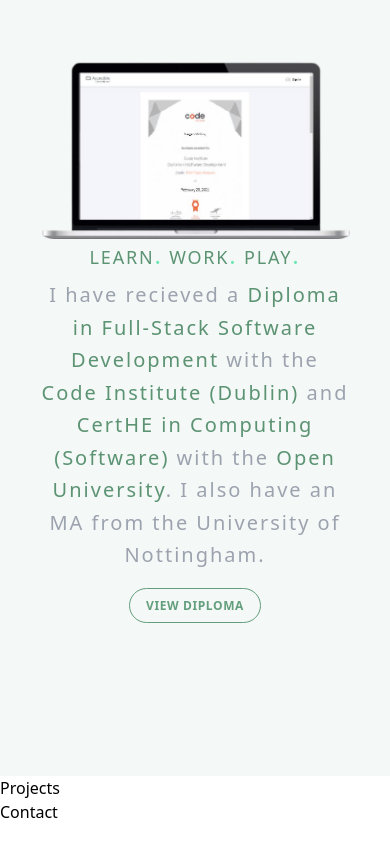
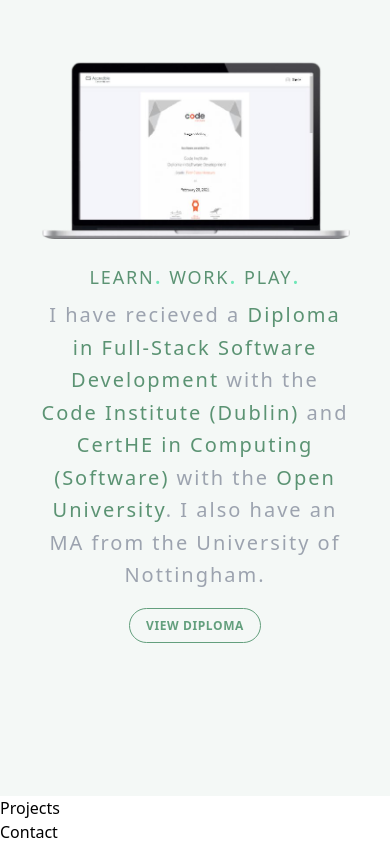
Before and after one commit to mvmolloy/portfolio, a Vue app: page / in a window 390 px wide. Shown: the part 1353-2197 px from the top of the page. Built offline with nearby package versions, Linux system fonts and the light colour scheme.

Commit message:
add little margin to second header

```diff
--- a/src/components/About.vue
+++ b/src/components/About.vue
@@ -16,7 +16,7 @@
                 <img src="../assets/img/about/diploma.png">
             </div>
              <div class="mb-10 mb-20 lg:mb-0 my-auto text-center lg:text-left">
-                <h2 class="subheader text-seafoam-500">Learn<span class="punc">.</span> Work<span class="punc">.</span> Play<span class="punc">.</span></h2>
+                <h2 class="subheader text-seafoam-500 mt-5 lg:mt-0">Learn<span class="punc">.</span> Work<span class="punc">.</span> Play<span class="punc">.</span></h2>
                 <h1 class="text-gray-400 tracking-widest text-xl sm:text-2xl 3xl:text-3xl mb-1 mb-5 leading-relaxed font-thin">I have recieved a <span class="text-seafoam-500">Diploma in Full-Stack Software Development</span> with the <span class="text-seafoam-500">Code Institute (Dublin)</span> and <span class="text-seafoam-500">CertHE in Computing (Software)</span> with the <span class="text-seafoam-500">Open University</span>. I also have an MA from the University of Nottingham.</h1>
                 <a href="https://www.credential.net/18fd5235-39c3-45ab-a706-f11c0888cd48" target="__blank" class="cta-btn">View Diploma</a>
             </div>
```
